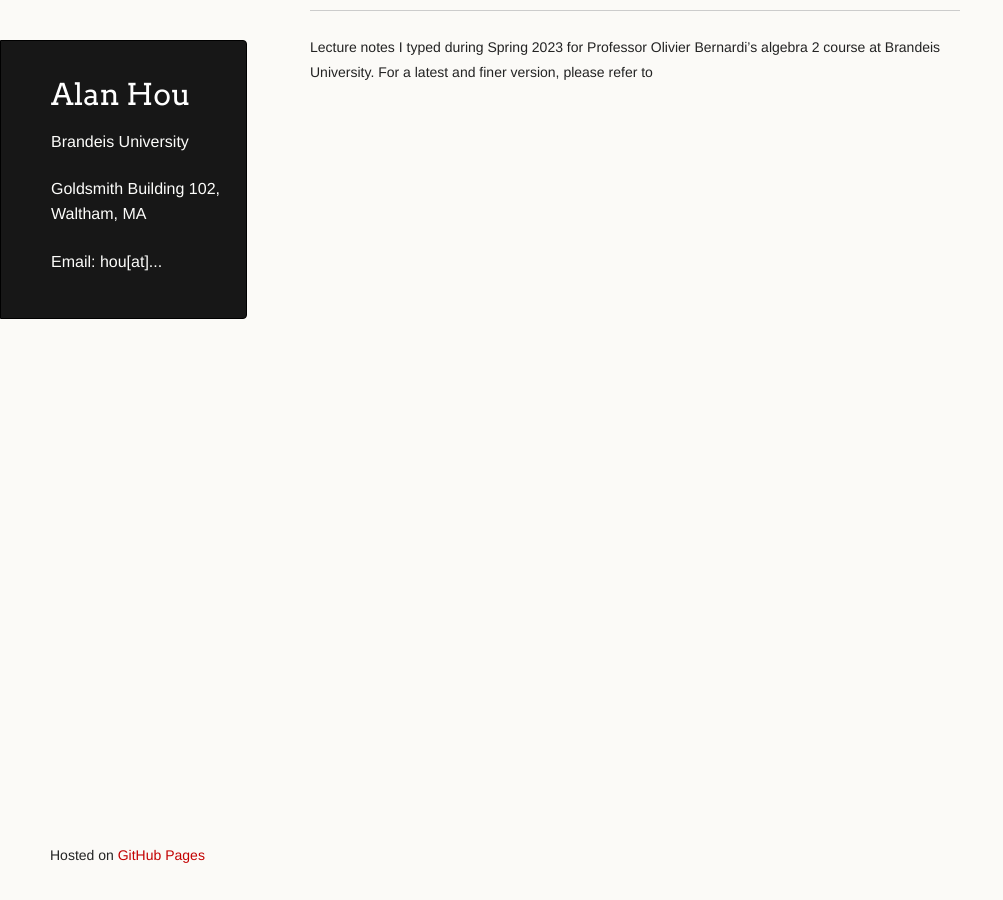
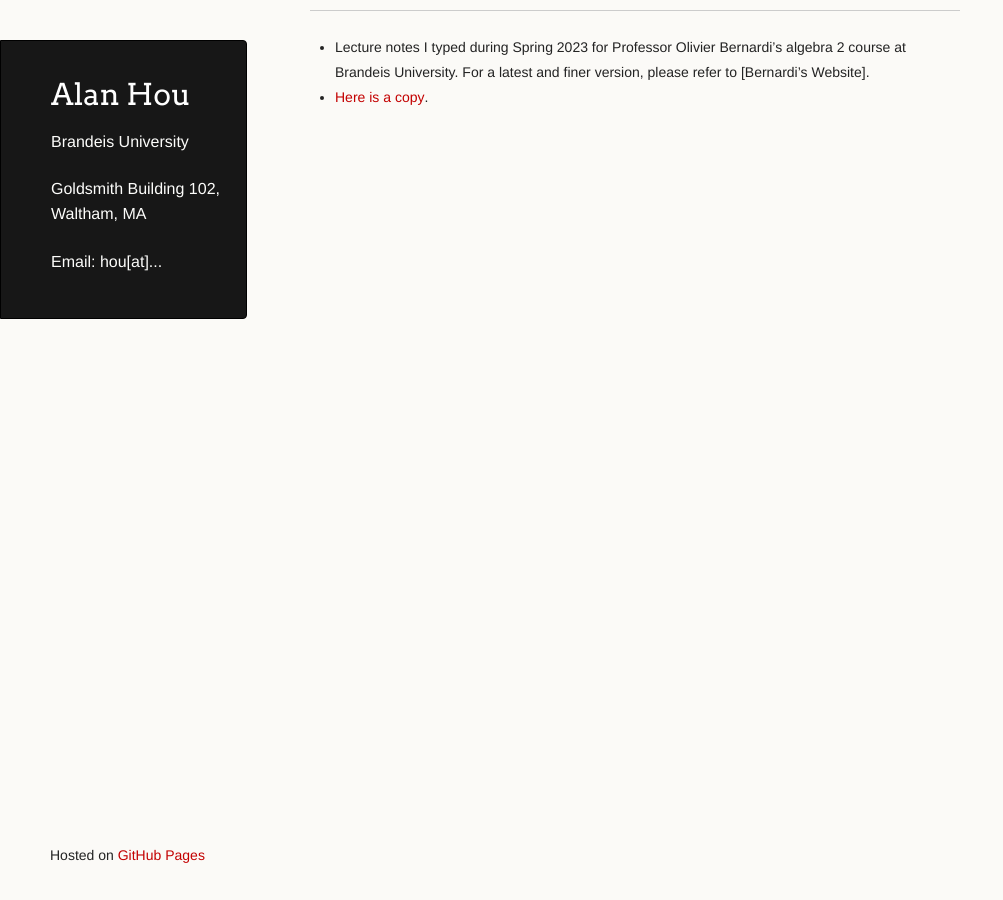
Before and after one commit to axhou/axhou.github.io, a Jekyll site: the page built from algebra2.md, in a window 1280 px wide. Shown: the whole page, without its empty margins (0-1003 px from the left). Built offline with Jekyll 4.4.1, drawn with Linux system fonts in a browser that asks for light colours; our own code applies the rules of GitHub Pages for plain Markdown files.

Commit message:
Update algebra2.md

```diff
--- a/algebra2.md
+++ b/algebra2.md
@@ -9,4 +9,5 @@
 </script>
 ---
 
-Lecture notes I typed during Spring 2023 for Professor Olivier Bernardi's algebra 2 course at Brandeis University. For a latest and finer version, please refer to
+- Lecture notes I typed during Spring 2023 for Professor Olivier Bernardi's algebra 2 course at Brandeis University. For a latest and finer version, please refer to [Bernardi's Website].
+- [Here is a copy](./docs/Algebra2notes.pdf).
```
